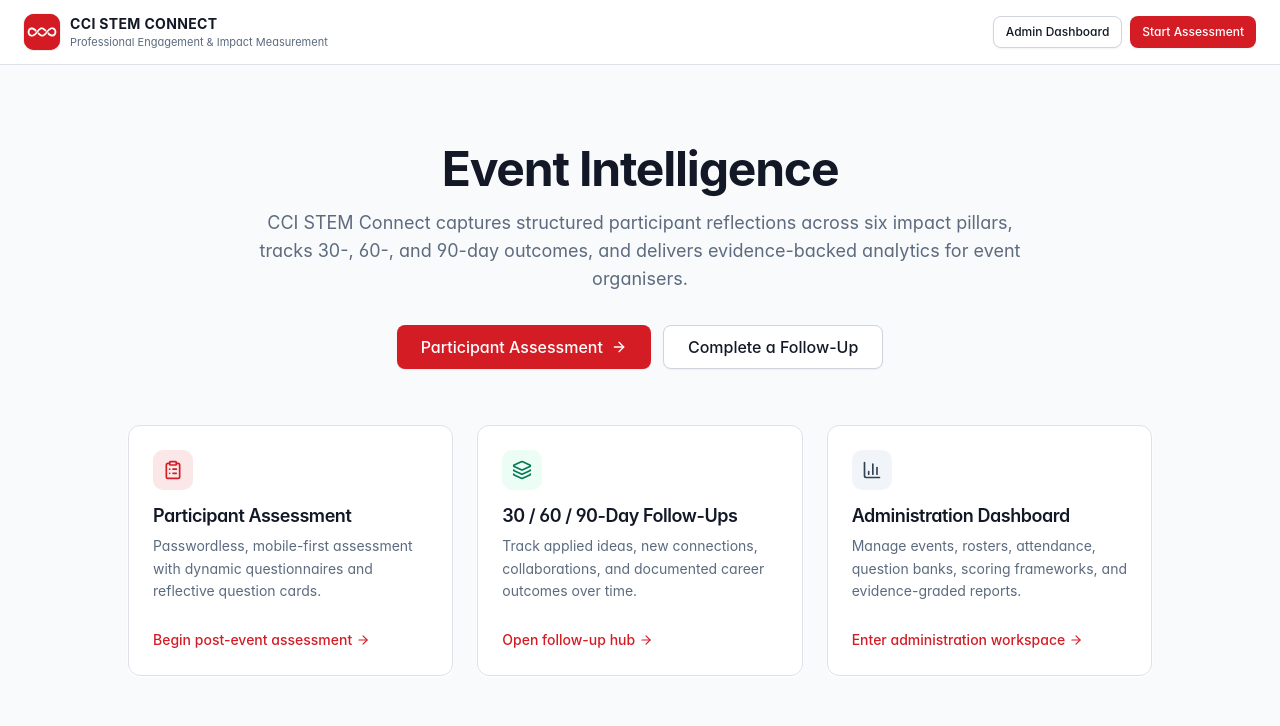
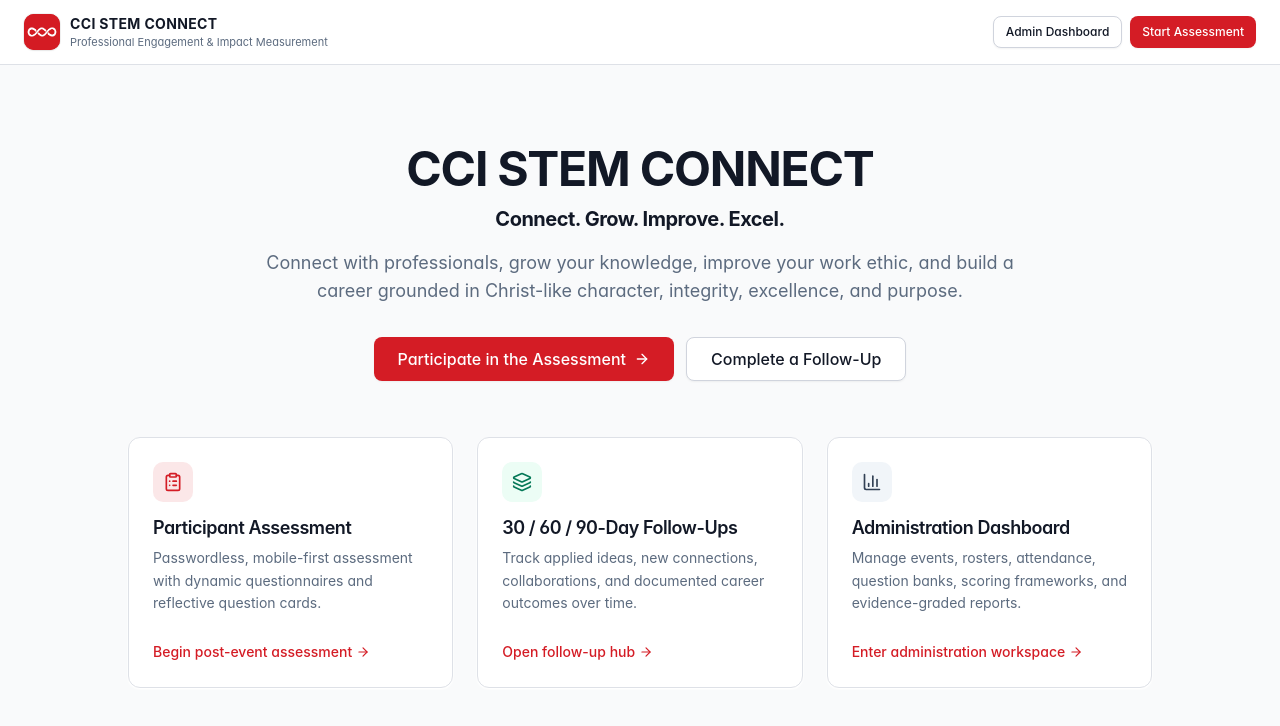
Before and after one commit to Agana-Joseph/cci-stems, a Next.js app: page / in a window 1280 px wide. Shown: the top 726 px of the page. Built offline with nearby package versions, Linux system fonts and the light colour scheme.

Commit message:
feat: update landing page hero title, tagline, description, and CTA text

```diff
--- a/app/page.tsx
+++ b/app/page.tsx
@@ -32,17 +32,19 @@ export default function HomePage() {
       <main className="container py-14 sm:py-20">
         <div className="mx-auto max-w-3xl text-center">
           <h1 className="font-display text-3xl font-bold tracking-tight text-foreground sm:text-5xl">
-            Event Intelligence
+            CCI STEM CONNECT
           </h1>
+          <p className="mt-3 text-lg font-bold tracking-tight text-foreground sm:text-xl">
+            Connect. Grow. Improve. Excel.
+          </p>
           <p className="mt-4 text-base leading-relaxed text-muted-foreground sm:text-lg">
-            CCI STEM Connect captures structured participant reflections across six impact pillars,
-            tracks 30-, 60-, and 90-day outcomes, and delivers evidence-backed analytics for event
-            organisers.
+            Connect with professionals, grow your knowledge, improve your work ethic, and build a
+            career grounded in Christ-like character, integrity, excellence, and purpose.
           </p>
           <div className="mt-8 flex flex-col justify-center gap-3 sm:flex-row">
             <Button asChild size="lg">
               <Link href="/assessment">
-                Participant Assessment
+                Participate in the Assessment
                 <ArrowRight className="h-4 w-4" />
               </Link>
             </Button>
```
